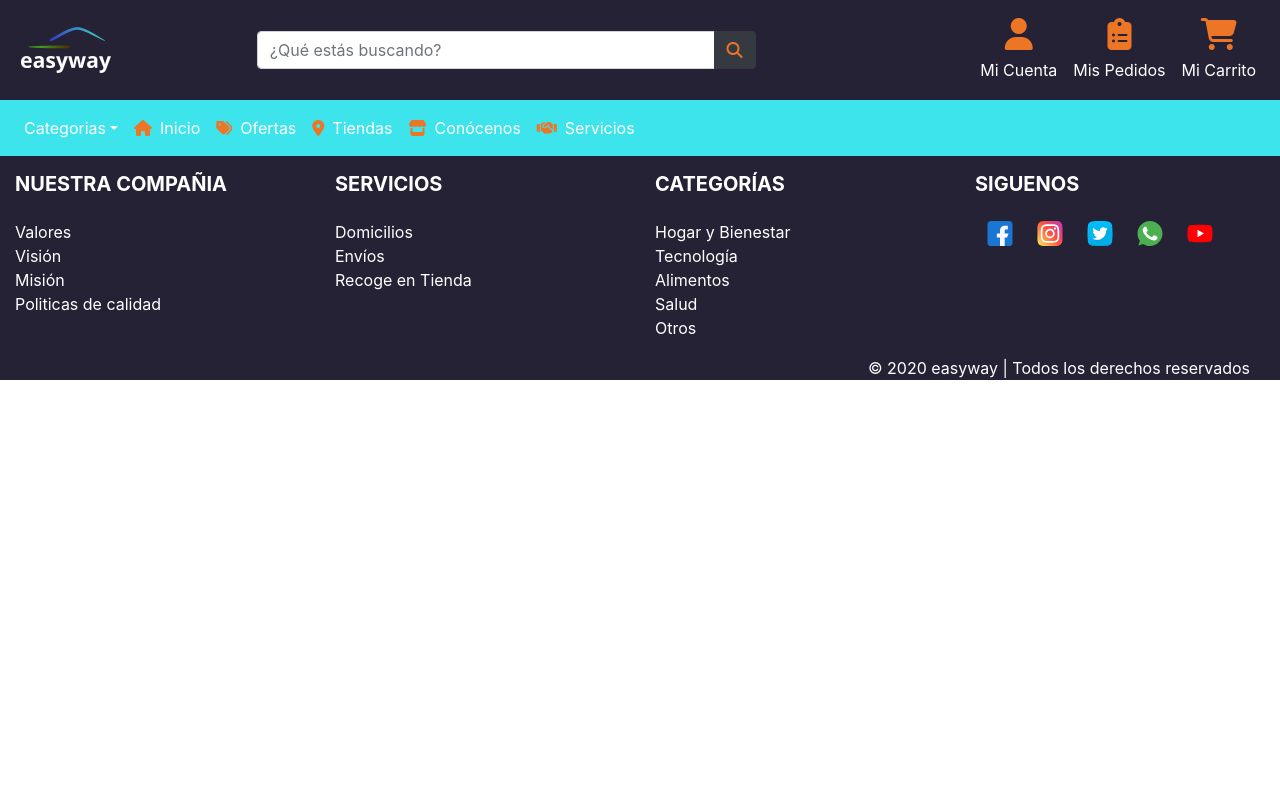
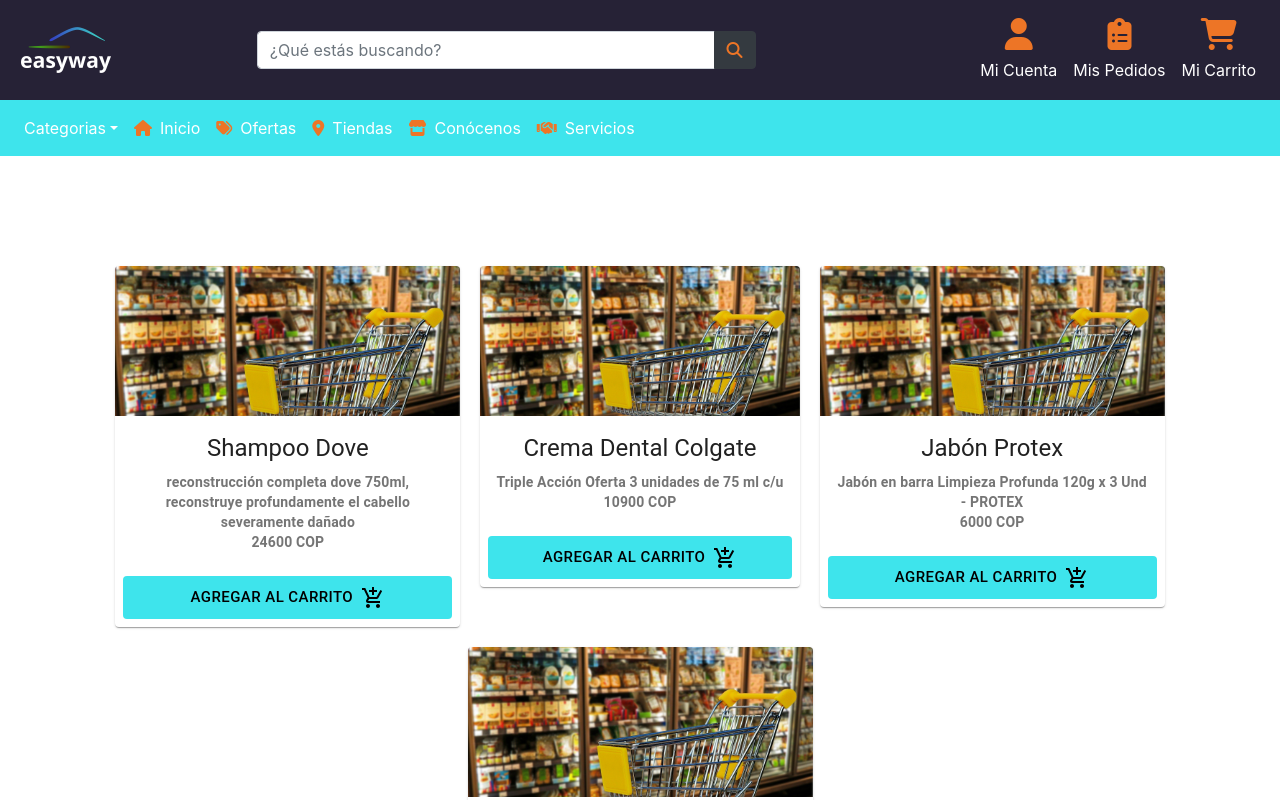
Before and after one commit to xh4rz/Easyway-App, a React (Create React App) app: page /Salud in a window 1280 px wide. Shown: the top 800 px of the page. Built offline with nearby package versions, Linux system fonts and the light colour scheme.

Commit message:
show categories

```diff
--- a/src/App.js
+++ b/src/App.js
@@ -20,7 +20,7 @@
 
   const Addcarrito = (e) => {
     const elem = e.target.id;
-    //console.log(elem);
+    console.log(data);
     let vector = JSON.parse(localStorage.getItem('Compra'));
     vector.push(data.find(element => element.id === elem));
     localStorage.setItem('Compra', JSON.stringify(vector));
@@ -33,6 +33,10 @@
 
           <Route exact path="/" component={() => <MySlider Add={Addcarrito} data={data} />} />
           <Route exact path="/Hogar" component={() => <Search Add={Addcarrito} data={data} />} />
+          <Route exact path="/Tecnologia" component={() => <Search Add={Addcarrito} data={data} />} />
+          <Route exact path="/Alimentos" component={() => <Search Add={Addcarrito} data={data} />} />
+          <Route exact path="/Salud" component={() => <Search Add={Addcarrito} data={data} />} />
+          <Route exact path="/otros" component={() => <Search Add={Addcarrito} data={data} />} />
 
 
         </Switch>
--- a/src/components/Navbar.jsx
+++ b/src/components/Navbar.jsx
@@ -84,18 +84,22 @@
                     Hogar y Bienestar
                    </NavDropdown.Item>
                 </Link>
-
+                <Link to="/Tecnologia">
                 <NavDropdown.Item href="#action/3.2">
                   Tecnología
                 </NavDropdown.Item>
-
+                </Link>
+                <Link to="/Alimentos">
                 <NavDropdown.Item href="#action/3.3">
                   Alimentos
                 </NavDropdown.Item>
-
+                </Link>
+                <Link to="/Salud">
                 <NavDropdown.Item href="#action/3.4">Salud</NavDropdown.Item>
-
+                </Link>
+                <Link to="/otros">
                 <NavDropdown.Item href="#action/3.5">otros</NavDropdown.Item>
+                </Link>
               </NavDropdown>
 
               <Link to="/">
--- a/src/components/Search.jsx
+++ b/src/components/Search.jsx
@@ -6,16 +6,22 @@
 import "bootstrap/dist/css/bootstrap.min.css";
 
 function App({ Add, data }) {
-  return (
+  const path = window.location.pathname;
+  const datastart = () =>(
+    path === "/Hogar" ? 12 :
+    path === "/Tecnologia" ? 4 :
+    path === "/Alimentos" ? 0 :
+    path === "/Salud" ? 8 : 0
+  )
+    console.log(`${path}`);
+    return (
     <div
       className="Container__Cards"
       style={{ textAlign: "center", margin: 100 }}
     >
-      {data.length === 0
-        ? ""
-        : window.location.pathname === "/Hogar" ?
-        data
-            .slice(11, data.length)
+      {}
+      {   data
+            .slice(datastart(), path === "/otros" ? data.length : datastart() +4 )
             .map((info) => (
               <MediaCard
                 key={info.id}
@@ -25,7 +31,7 @@
                 description={info.description}
                 click={Add}
               />
-            )) : ""}
+            ))}
     </div>
   );
 }
--- a/src/data/item.json
+++ b/src/data/item.json
@@ -16,6 +16,12 @@
     "name": "libra de carne molida",
     "price": 8500,
     "description": "no tengo idea"
+  },
+  {
+    "id": "4WeUNeoUdhfLKldRULdav",
+    "name": "1kg de Manzana",
+    "price": 8500,
+    "description": "Manzanas rojas"
   },
   {
     "id": "8BeUNeoUdhfLKjLgM-QEl",
```
